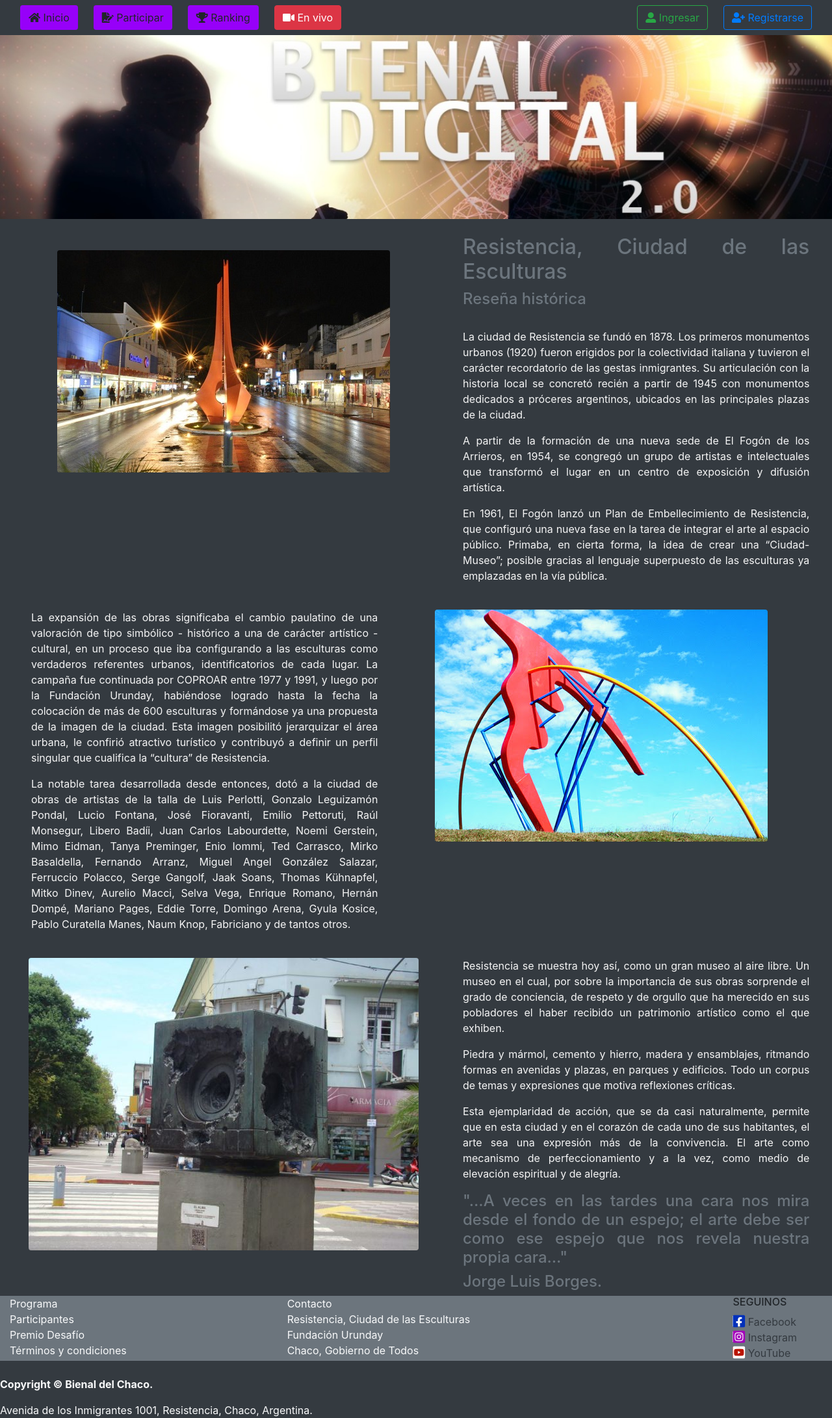
After one commit to Maricroma/informatorio_grupo8, a Django app: page /Ciudad/ in a window 1280 px wide. The commit adds this page. Shown: the whole page at 65% size. Run offline with Django 3.2, Linux system fonts and the light colour scheme; parts of the project's set-up code (start-up, migrations or seed data) failed here and were passed over; some libraries are stand-ins or nearby versions.

Commit message:
Se agregó una página nueva: Resistencia, reseña histórica.

```diff
--- a/BienalDigital/urls.py
+++ b/BienalDigital/urls.py
@@ -26,6 +26,7 @@ urlpatterns = [
     path('', view.inicio, name='inicio'),
     path('Login/',auth.LoginView.as_view(template_name="usuarios/login.html"),name="login"),
     path('Logout/',auth.LogoutView.as_view(),name="logout"),
+    path('Ciudad/', view.historia, name='historia'),
     #url de aplicaciones
     path('', include('apps.usuarios.urls')),
     path('', include('apps.votos.urls')),
--- a/BienalDigital/view.py
+++ b/BienalDigital/view.py
@@ -6,3 +6,8 @@ from django.contrib.auth import logout as do_logout
 def inicio(request):
 
     return render(request, 'index.html')
+
+
+def historia(request):
+
+    return render(request, 'historia.html')
--- a/templates/base.html
+++ b/templates/base.html
@@ -56,11 +56,14 @@
                     <a class="text-light" href="#">Programa</a><br>
                     <a class="text-light" href="#">Participantes</a><br>
                     <a class="text-light" href="#">Premio Desafío</a><br>
+                    <a class="text-light" href="#">Términos y condiciones</a><br>
                 </div>
                 <div class="col-lg-4">
                     <a class="text-light" href="{% url 'contacto' %}">Contacto</a><br>
-                    <a class="text-light" href="#">Acerca de la Bienal </a><br>
-                    <a class="text-light" href="#">Términos y condiciones</a><br>
+                    <a class="text-light" href="{% url 'historia' %}">Resistencia, Ciudad de las Esculturas</a><br>
+                    <a class="text-light" href="http://www.fundacionurunday.org/" target="_blank">Fundación Urunday</a><br>
+                    <a class="text-light" href="https://chaco.gov.ar/" target="_blank">Chaco, Gobierno de Todos</a><br>
+
                 </div>
                 <div class="col-lg-4">
                     <div class="container">
--- /dev/null
+++ b/templates/historia.html
@@ -0,0 +1,81 @@
+<!DOCTYPE html>
+<html lang="es">
+<head>
+    <link rel="stylesheet" href="../static/css/estilos.css">
+
+    <title>Resistencia, Ciudad de las Esculturas</title>
+    {% extends "base.html" %}
+</head>
+<body>
+
+    {{mensaje}}
+    {% block main%}
+
+    <div class="container-fluid no-gutters px-0">
+        <div class="row no-gutters ">
+            <div class="col-lg-6 col-md-7 col-sm-4 col-xs-12 ml-4 mt-4">
+                <br>
+                <img src="../static/imagenes/historia1.jpg"  class="rounded mx-auto d-block" alt="Imagen no disponible">
+            </div>
+
+            <div class="col-lg-5 col-md-5 col-sm-4 col-xs-12 ml-5 mt-4">
+                <h2 class="texto text-muted">Resistencia, Ciudad de las Esculturas</h2>
+                <h4 class="texto text-muted">Reseña histórica</h4>
+                <br>
+                <p class="texto  texto-blanco">
+                    La ciudad de Resistencia se fundó en 1878. Los primeros monumentos urbanos (1920) fueron erigidos por la colectividad italiana y tuvieron el carácter recordatorio de las gestas inmigrantes. Su articulación con la historia local se concretó recién a partir de 1945 con monumentos dedicados a próceres argentinos, ubicados en las principales plazas de la ciudad.
+                </p>
+
+                <p class="texto  texto-blanco">
+                    A partir de la formación de una nueva sede de El Fogón de los Arrieros, en 1954, se congregó un grupo de artistas e intelectuales que transformó el lugar en un centro de exposición y difusión artística.
+                </p>
+
+                <p class="texto  texto-blanco">
+                    En 1961, El Fogón lanzó un Plan de Embellecimiento de Resistencia, que configuró una nueva fase en la tarea de integrar el arte al espacio público. Primaba, en cierta forma, la idea de crear una “Ciudad-Museo”; posible gracias al lenguaje superpuesto de las esculturas ya emplazadas en la vía pública.
+                </p>
+            </div>
+
+            <div class="col-lg-5 col-md-5 col-sm-4 col-xs-12 ml-5 mt-4">
+                <p class="texto  texto-blanco">
+                    La expansión de las obras significaba el cambio paulatino de una valoración de tipo simbólico - histórico a una de carácter artístico - cultural, en un proceso que iba configurando a las esculturas como verdaderos referentes urbanos, identificatorios de cada lugar. La campaña fue continuada por COPROAR entre 1977 y 1991, y luego por la Fundación Urunday, habiéndose logrado hasta la fecha la colocación de más de 600 esculturas y formándose ya una propuesta de la imagen de la ciudad. Esta imagen posibilitó jerarquizar el área urbana, le confirió atractivo turístico y contribuyó a definir un perfil singular que cualifica la “cultura” de Resistencia.
+                </p>
+
+                <p class="texto  texto-blanco">
+                    La notable tarea desarrollada desde entonces, dotó a la ciudad de obras de artistas de la talla de Luis Perlotti, Gonzalo Leguizamón Pondal, Lucio Fontana, José Fioravanti, Emilio Pettoruti, Raúl Monsegur, Libero Badíi, Juan Carlos Labourdette, Noemi Gerstein, Mimo Eidman, Tanya Preminger, Enio Iommi, Ted Carrasco, Mirko Basaldella, Fernando Arranz, Miguel Angel González Salazar, Ferruccio Polacco, Serge Gangolf, Jaak Soans, Thomas Kühnapfel, Mitko Dinev, Aurelio Macci, Selva Vega, Enrique Romano, Hernán Dompé, Mariano Pages, Eddie Torre, Domingo Arena, Gyula Kosice, Pablo Curatella Manes, Naum Knop, Fabriciano y de tantos otros.
+                </p>
+
+            </div>
+            <div class="col-lg-6 col-md-7 col-sm-4 col-xs-12 ml-4 mt-4">
+                <img src="../static/imagenes/historia3.jpg"  class="rounded mx-auto d-block" alt="Imagen no disponible">
+            </div>
+
+            <div class="col-lg-6 col-md-7 col-sm-4 col-xs-12 ml-4 mt-4">
+                <img src="../static/imagenes/historia2.jpg"  class="rounded mx-auto d-block" alt="Imagen no disponible">
+                <br>
+            </div>
+
+            <div class="col-lg-5 col-md-5 col-sm-4 col-xs-12 ml-5 mt-4">
+                <p class="texto  texto-blanco">
+                    Resistencia se muestra hoy así, como un gran museo al aire libre. Un museo en el cual, por sobre la importancia de sus obras sorprende el grado de conciencia, de respeto y de orgullo que ha merecido en sus pobladores el haber recibido un patrimonio artístico como el que exhiben.
+                </p>
+                <p class="texto  texto-blanco">
+                    Piedra y mármol, cemento y hierro, madera y ensamblajes, ritmando formas en avenidas y plazas, en parques y edificios. Todo un corpus de temas y expresiones que motiva reflexiones críticas.
+                </p>
+                <p class="texto  texto-blanco">
+                    Esta ejemplaridad de acción, que se da casi naturalmente, permite que en esta ciudad y en el corazón de cada uno de sus habitantes, el arte sea una expresión más de la convivencia. El arte como mecanismo de perfeccionamiento y a la vez, como medio de elevación espiritual y de alegría.
+                </p>
+                <h4 class="texto text-muted">
+                    "…A veces en las tardes una cara nos mira desde el fondo de un espejo; el arte debe ser como ese espejo que nos revela nuestra propia cara…"
+                </h4>
+                <h4 class="texto text-muted">Jorge Luis Borges.</h4>
+
+            </div>
+
+        </div>
+
+    </div>
+
+    {% endblock %}
+
+</body>
+</html>
```
Also changed, not shown: templates/index.html (+28 -0 lines), static/imagenes/historia1.jpg (added), static/imagenes/historia2.jpg (added), static/imagenes/historia3.jpg (added).
